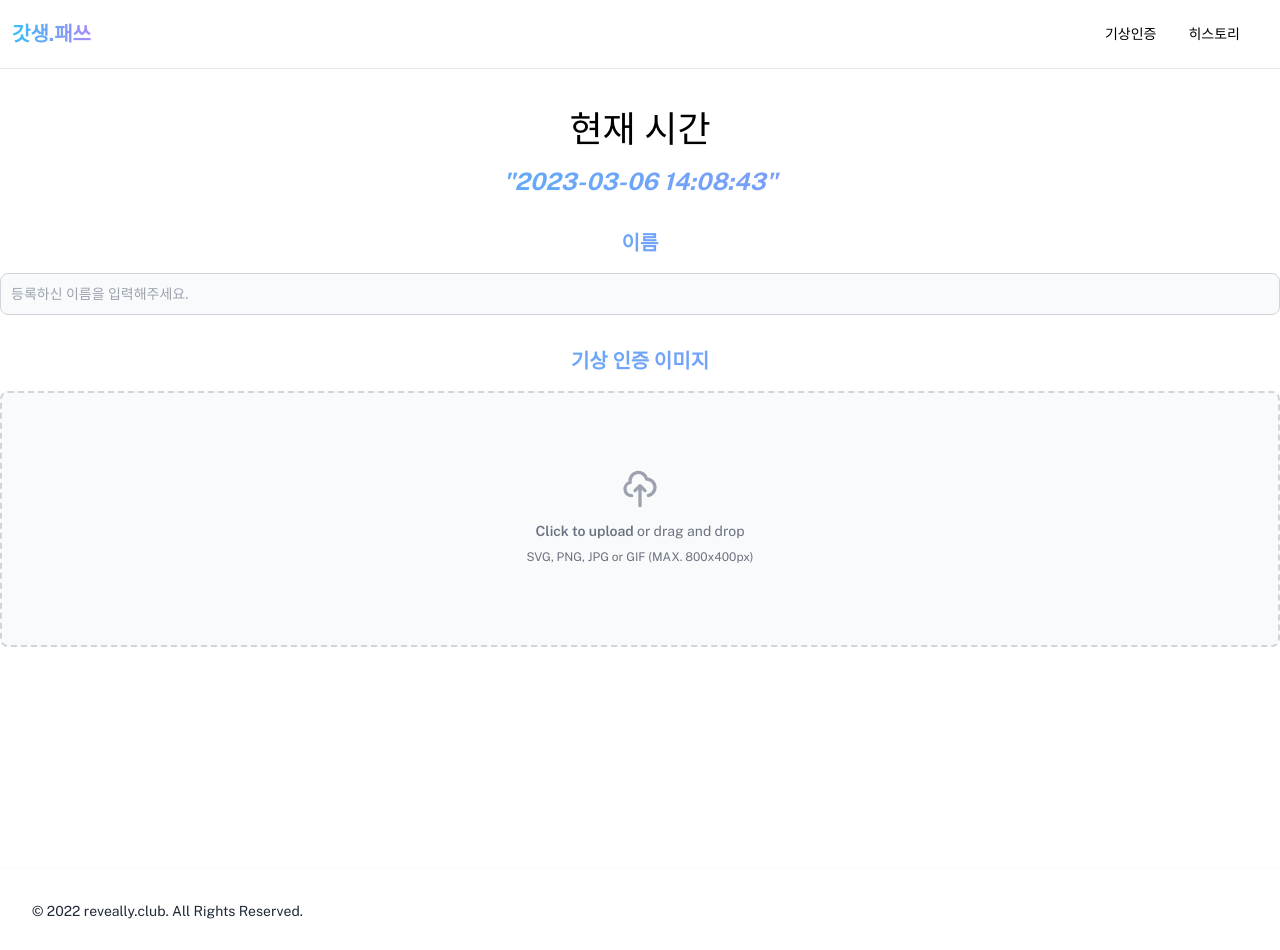
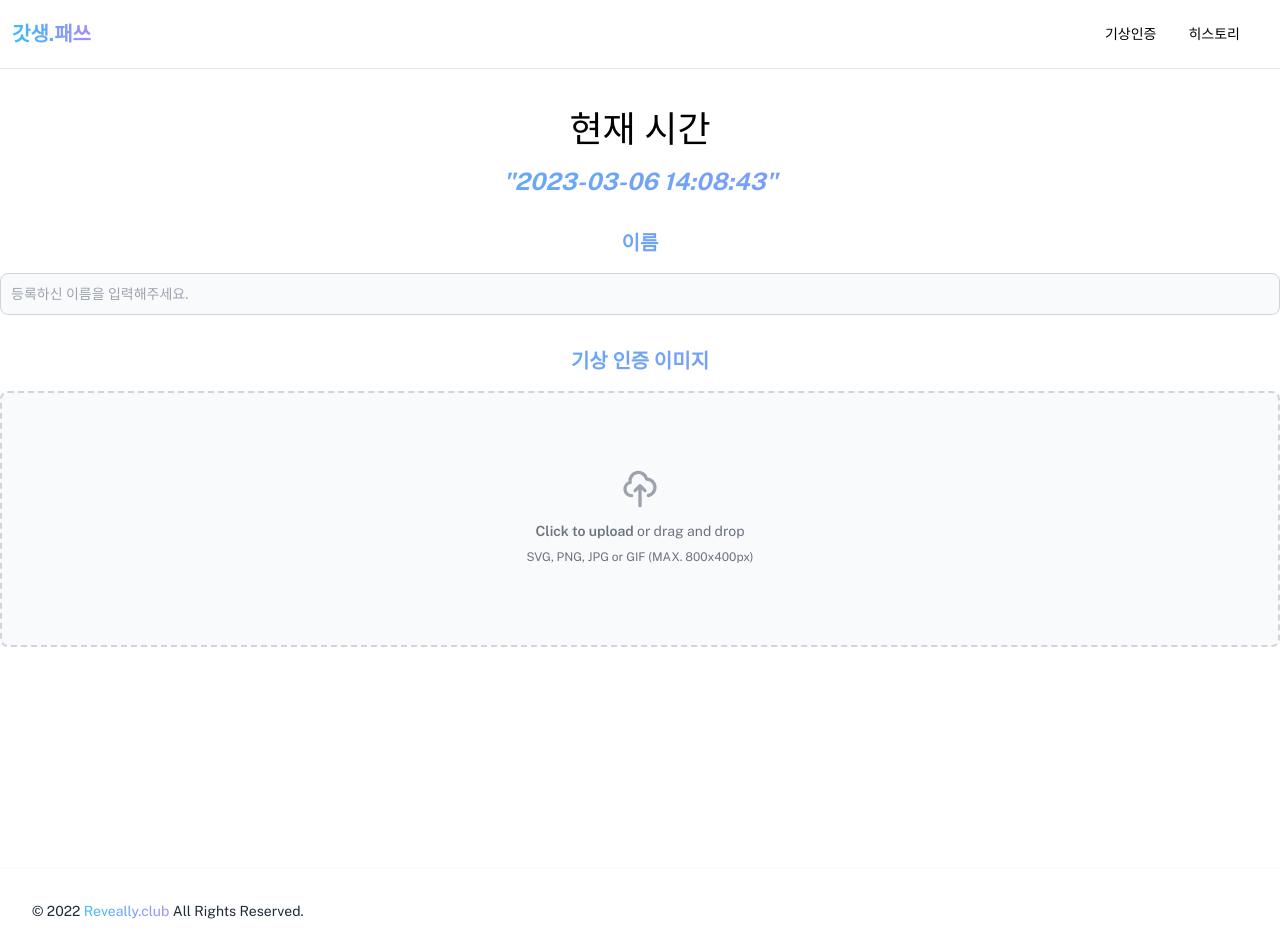
Before and after one commit to reveally-club/life-pass-app, a Next.js app: page / in a window 1280 px wide. Shown: the top 950 px of the page. Built offline with nearby package versions, Linux system fonts and the light colour scheme; no server answers.

Commit message:
feat: 푸터 업데이트

```diff
--- a/src/pages/common/Footer.tsx
+++ b/src/pages/common/Footer.tsx
@@ -7,10 +7,13 @@
       <div className="container mx-auto md:flex md:items-center md:p-6 md:justify-between">
         <span className="text-sm text-gray-800 sm:text-cente">
           © 2022{" "}
-          <a href="https://reveally.club" className="hover:underline">
-            reveally.club
-          </a>
-          . All Rights Reserved.
+          <a
+            href="https://reveally.club"
+            className="text-transparent bg-clip-text bg-gradient-to-r from-sky-400 to-violet-400 hover:font-bold"
+          >
+            Reveally.club
+          </a>{" "}
+          All Rights Reserved.
         </span>
         <ul className="flex flex-wrap items-center mt-3 text-sm text-gray-800 sm:mt-0">
           <li></li>
```
